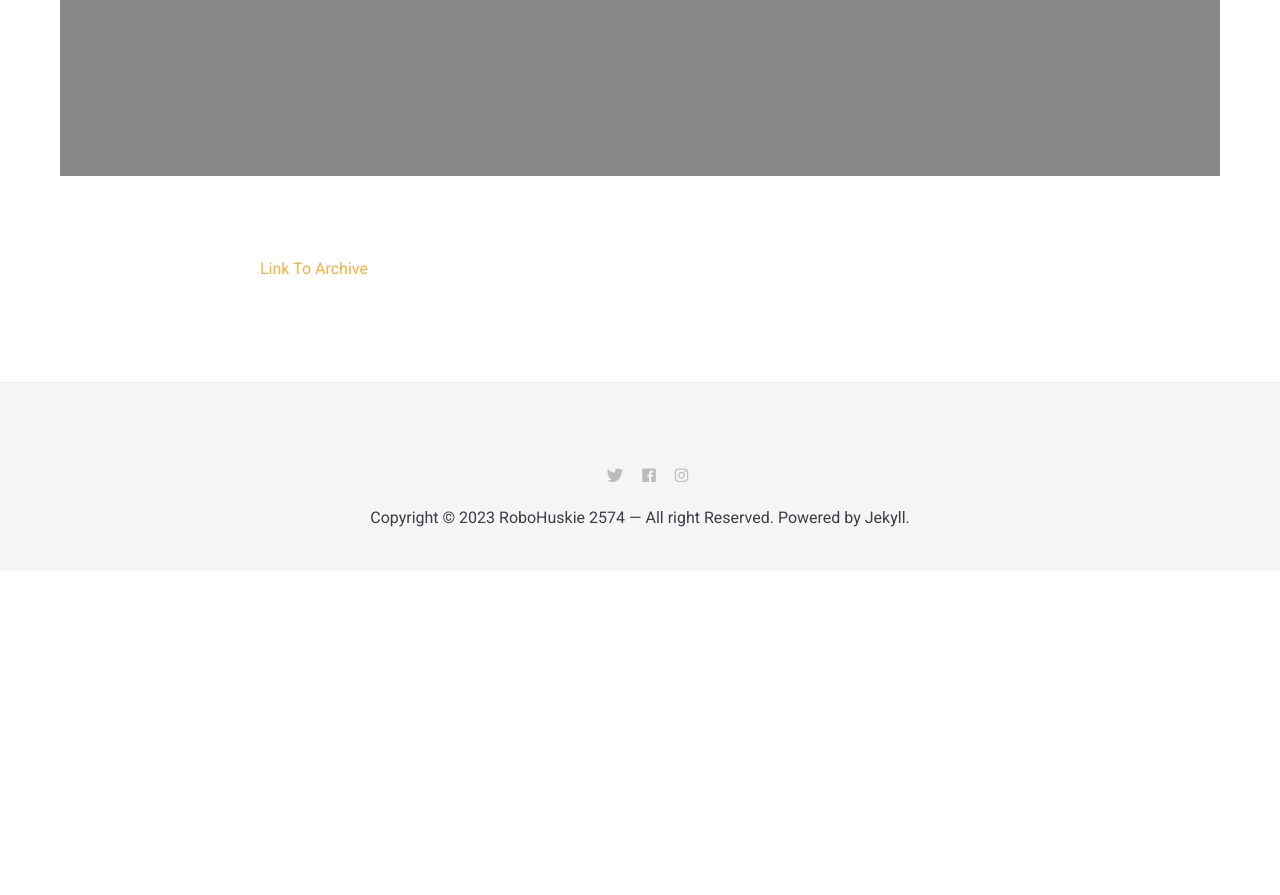
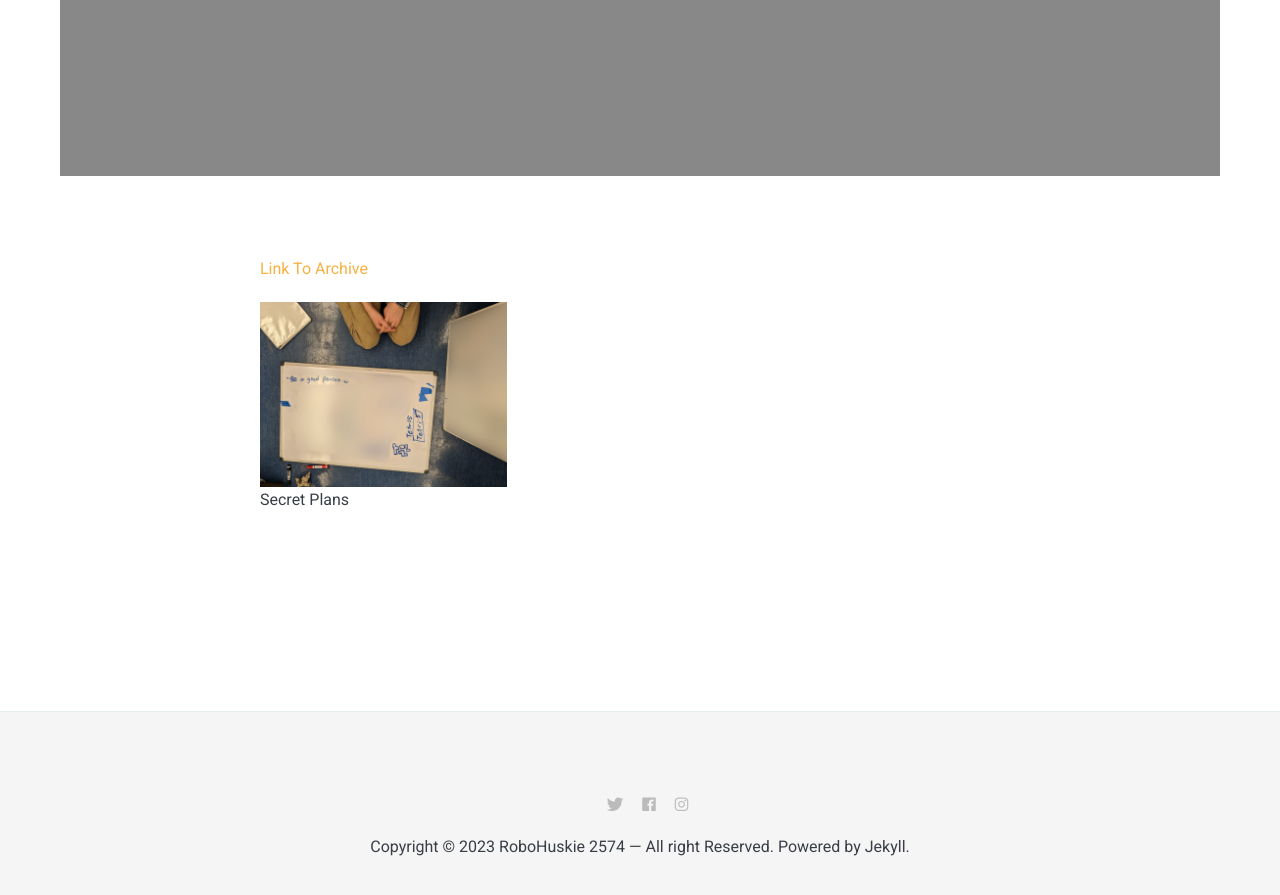
Before and after one commit to Robohuskie2574/Robohuskie2574.github.io, a Jekyll site: the page built from _pages/Photos and Videos.md, in a window 1280 px wide and 900 px high, scrolled down 735 px. Shown: the top 895 px of the window. Built offline with Jekyll 4.4.1, drawn with Linux system fonts in a browser that asks for light colours; nearby versions of some CDN libraries; before the commit the page ends 1306 px from its top, so only the background shows below that.

Commit message:
worked on it

```diff
--- a/_pages/Photos and Videos.md
+++ b/_pages/Photos and Videos.md
@@ -5,3 +5,9 @@
 title:  Photos And Videos
 ---
 [Link To Archive]({{site.baseurl}}/PhotosVideos-a)
+<div style="display:grid;grid-gap:10px;grid-template-columns:repeat(3, 1fr)">
+<div style="aspect-ratio:.75">
+<img style="margin-top:0px;margin-bottom:0px" loading="lazy" src="{{site.baseurl}}\images\2023\1.jpg">
+<p>Secret Plans</p>
+</div>
+</div>
```
Also changed, not shown: images/2023/1.jpg (added).
